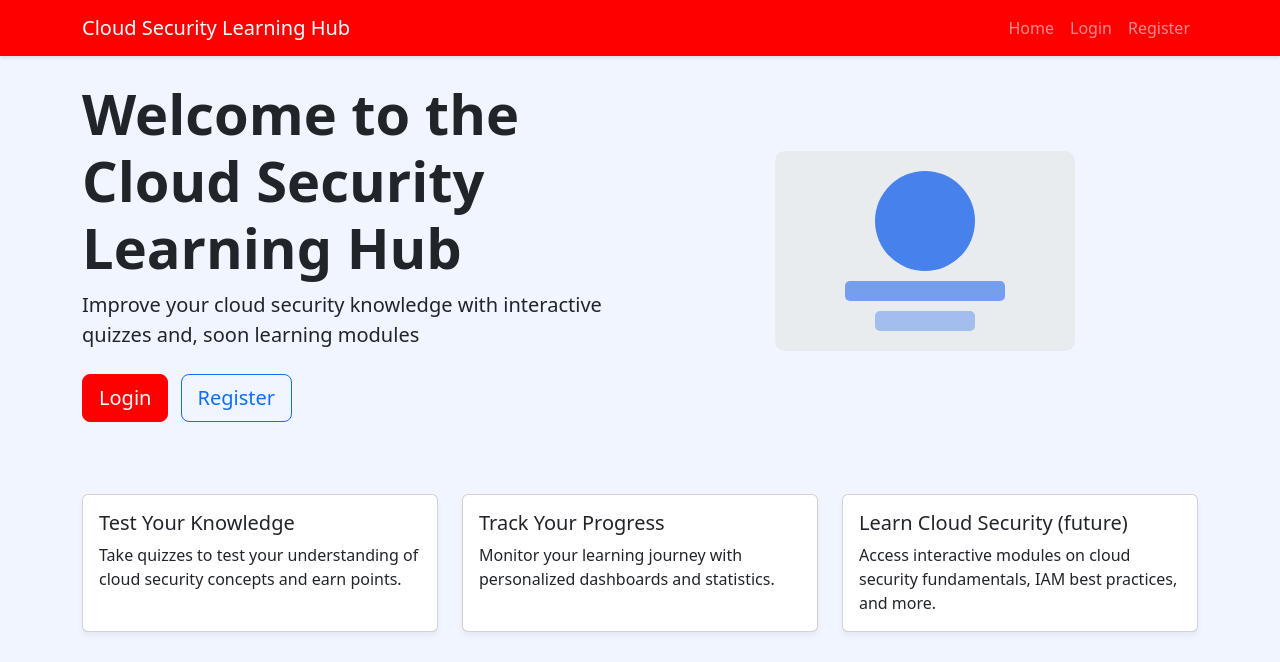
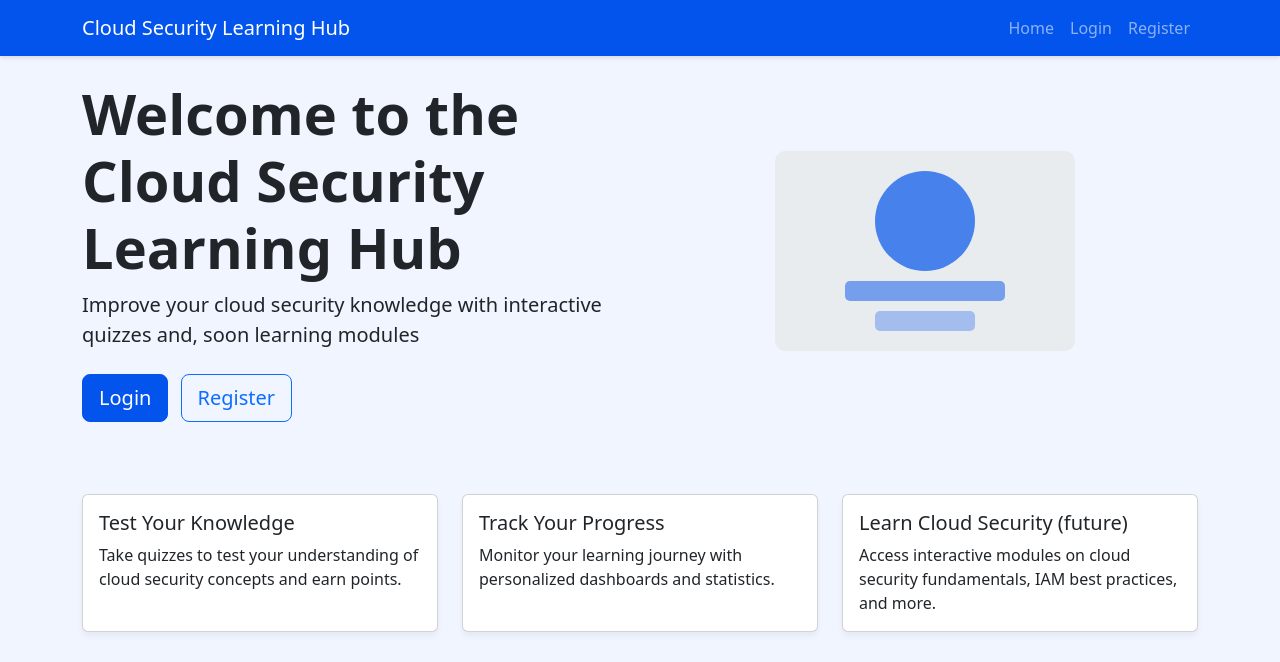
Before and after one commit to rhyscharris/cloud-security-learning-hub, a Flask app: page / in a window 1280 px wide. Shown: the top 662 px of the page. Run offline with Flask 3, Linux system fonts and the light colour scheme; some libraries are stand-ins or nearby versions.

Commit message:
and back to blue/normal again

```diff
--- a/app/static/css/custom.css
+++ b/app/static/css/custom.css
@@ -14,7 +14,7 @@ body {
 
 .bg-primary {
     --bs-bg-opacity: 1;
-    background-color: red !important;
+    background-color: #0254ec !important;
 }
 
 .container {
@@ -55,8 +55,8 @@ body {
 }
 
 .btn-primary {
-    background-color: red;
-    border-color: red;
+    background-color: #0254ec;
+    border-color: #0254ec;
 }
 
 .btn-primary:hover {
@@ -68,12 +68,12 @@ body {
     max-width: 100%;
 }
 
-.hero-image svg {
+.hero-image {
     max-width: 100%;
 }
 
 /* Quiz styles */
 .form-check-input:checked {
-    background-color: red;
-    border-color: red;
+    background-color: #0254ec;
+    border-color: #0254ec;
 }
```
